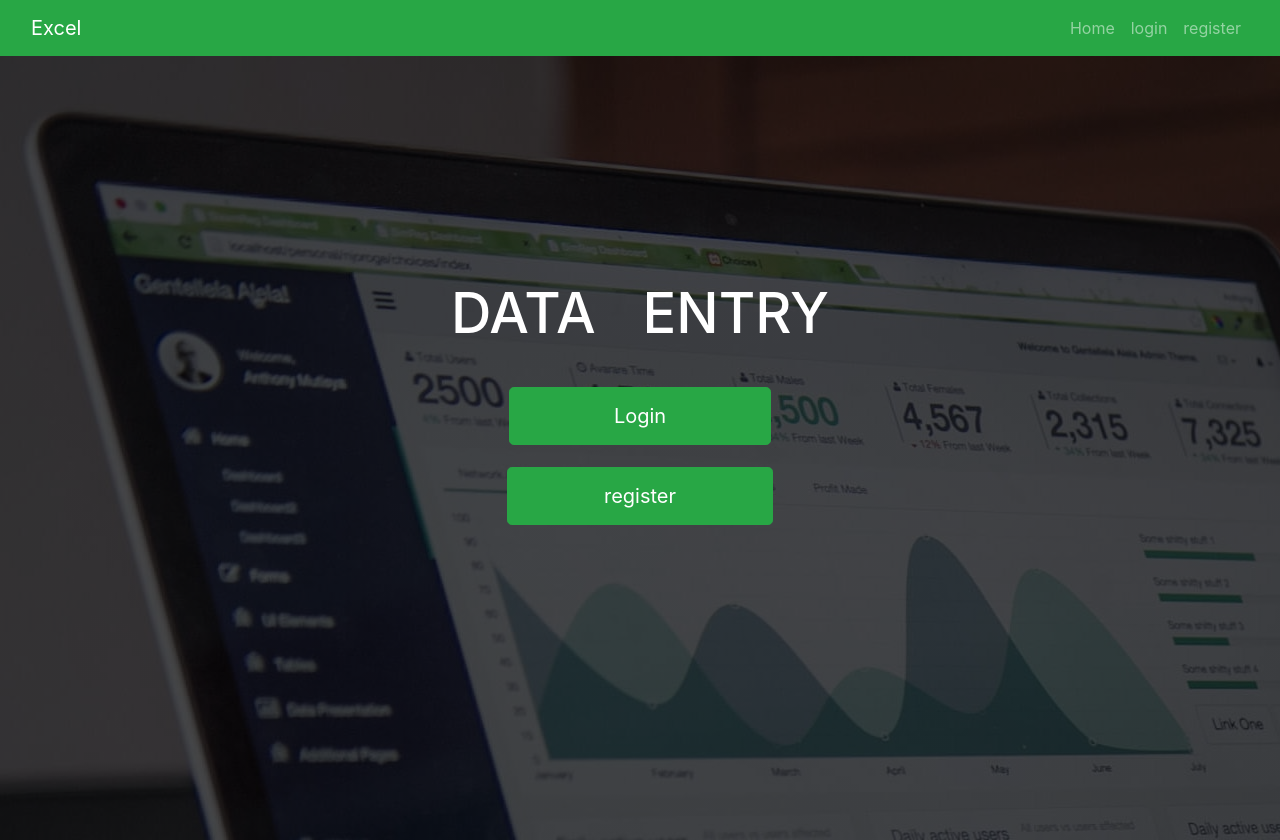
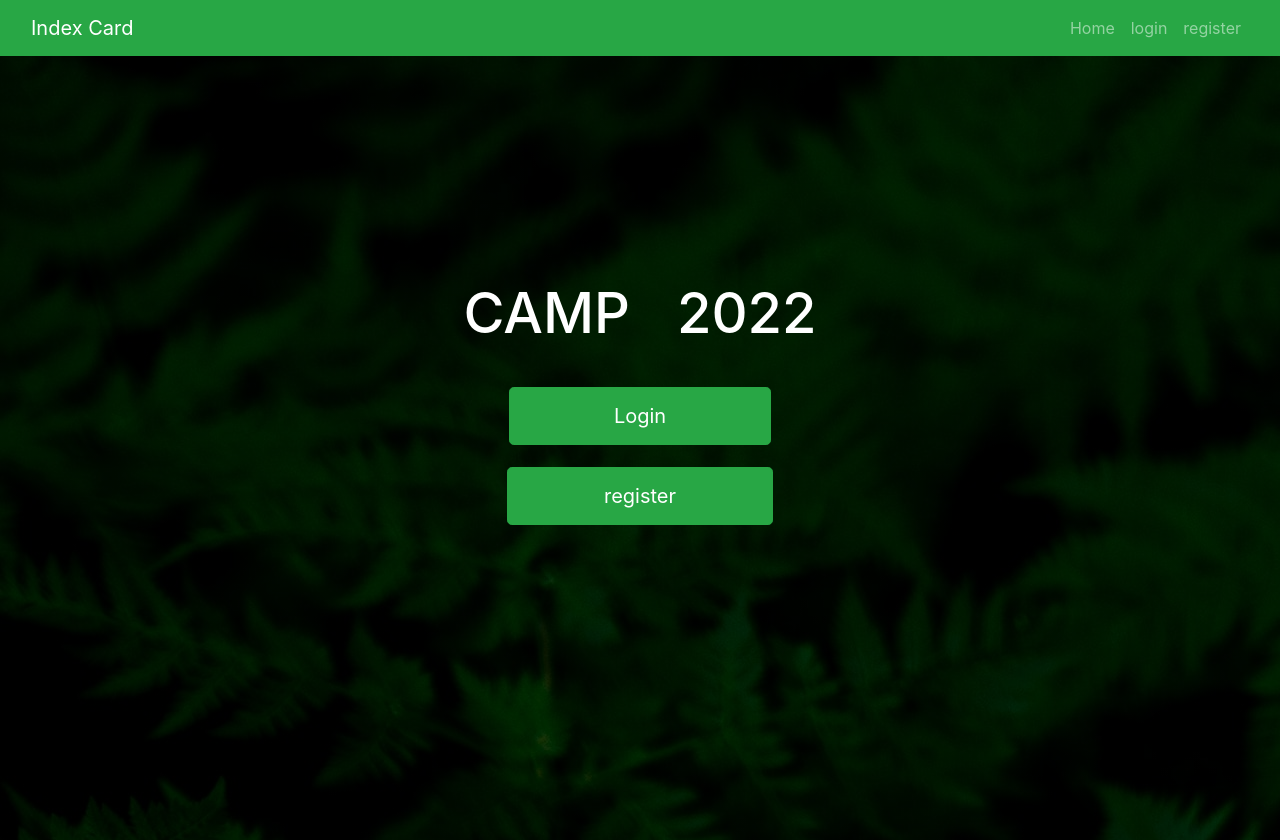
Before and after one commit to mbuthi/web_app_excel, a Flask app: page / in a window 1280 px wide. Run offline with Flask 2, Linux system fonts and the light colour scheme; some libraries are stand-ins or nearby versions.

Commit message:
change to most files

```diff
--- a/main.py
+++ b/main.py
@@ -11,6 +11,7 @@ from form import LoginForm, PostForm, RegisterForm, UrlForm
 from api import SheetyApi
 from dotenv import load_dotenv
 import os
+import datetime
 
 load_dotenv()
 app = Flask(__name__)
@@ -57,24 +58,25 @@ db.create_all()
 
 @app.route("/")
 def home():
-    return render_template("index.html")
+    year = datetime.datetime.now().year
+    return render_template("index.html", year=year)
 
 
 @app.route("/register", methods=["POST", "GET"])
 def register():
     register_form = RegisterForm()
     if register_form.validate_on_submit():
-        user_exist = Users.query.filter_by(email=register_form.email.data).first()
+        user_exist = Users.query.filter_by(email=register_form.email.data.strip()).first()
         if user_exist:
             flash("Email entered already exists, login rather")
             return redirect(url_for("login"))
         else:
-            hashed_password = generate_password_hash(password=register_form.password.data, method="pbkdf2:sha256",
+            hashed_password = generate_password_hash(password=register_form.password.data.strip(), method="pbkdf2:sha256",
                                                      salt_length=16)
-            new_user = Users(email=register_form.email.data,
+            new_user = Users(email=register_form.email.data.strip(),
                              password=hashed_password,
-                             first_name=register_form.first_name.data,
-                             last_name=register_form.second_name.data)
+                             first_name=register_form.first_name.data.strip().lower().title(),
+                             last_name=register_form.second_name.data.strip().lower().title())
             db.session.add(new_user)
             db.session.commit()
             login_user(new_user)
@@ -87,9 +89,9 @@ def login():
     login_form = LoginForm()
 
     if login_form.validate_on_submit():
-        user = Users.query.filter_by(email=login_form.email.data).first()
+        user = Users.query.filter_by(email=login_form.email.data.strip()).first()
         if user:
-            if check_password_hash(pwhash=user.password, password=login_form.password.data):
+            if check_password_hash(pwhash=user.password, password=login_form.password.data.strip()):
                 login_user(user)
             else:
                 flash("Incorrect password, try again")
@@ -134,7 +136,7 @@ def posts():
                                language=post_form.language.data,
                                size_file=post_form.size_of_file.data,
                                country=post_form.country.data,
-                               scribe=f"{user.first_name} {user.last_name}",
+                               scribe=f"{user.first_name.lower().title()} {user.last_name.lower().title()}",
                                size_tiff=post_form.size_tiff.data,
                                )
 
--- a/static/css/style.css
+++ b/static/css/style.css
@@ -15,6 +15,7 @@ padding: 0 5rem}
 .header{
     color:#fff;
     background-size:cover;
+    background-repeat:no-repeat;
     height: 100vh;
     width:auto;
     margin-top:-4rem;
--- a/templates/header.html
+++ b/templates/header.html
@@ -22,7 +22,7 @@
             <span class="navbar-toggler-icon"></span>
         </button>
         <div class="collapse navbar-collapse" id="navbarTogglerDemo01">
-            <a class="navbar-brand" href="{{url_for('home')}}">Excel</a>
+            <a class="navbar-brand" href="{{url_for('home')}}">Index Card</a>
             <ul class="navbar-nav ml-auto navbar-dark">
 
                 <li class="nav-item">
--- a/templates/index.html
+++ b/templates/index.html
@@ -2,7 +2,7 @@
 {% block content %}
 <div style="background:linear-gradient(rgba(0, 0, 0, .7), rgba(0, 0, 0, .7) ),url({{url_for('static', filename='images/bg-index.jpg')}})" class="header">
     <div class="main-div">
-        <h1>Data Entry</h1>
+        <h1>Camp {{year}}</h1>
             {% if not current_user.is_authenticated %}
                 <div class="first-anchor-">
                     <a href="{{url_for('login')}}" class="btn btn-success btn-lg">Login</a>
```
Also changed, not shown: static/images/bg-index.jpg.
